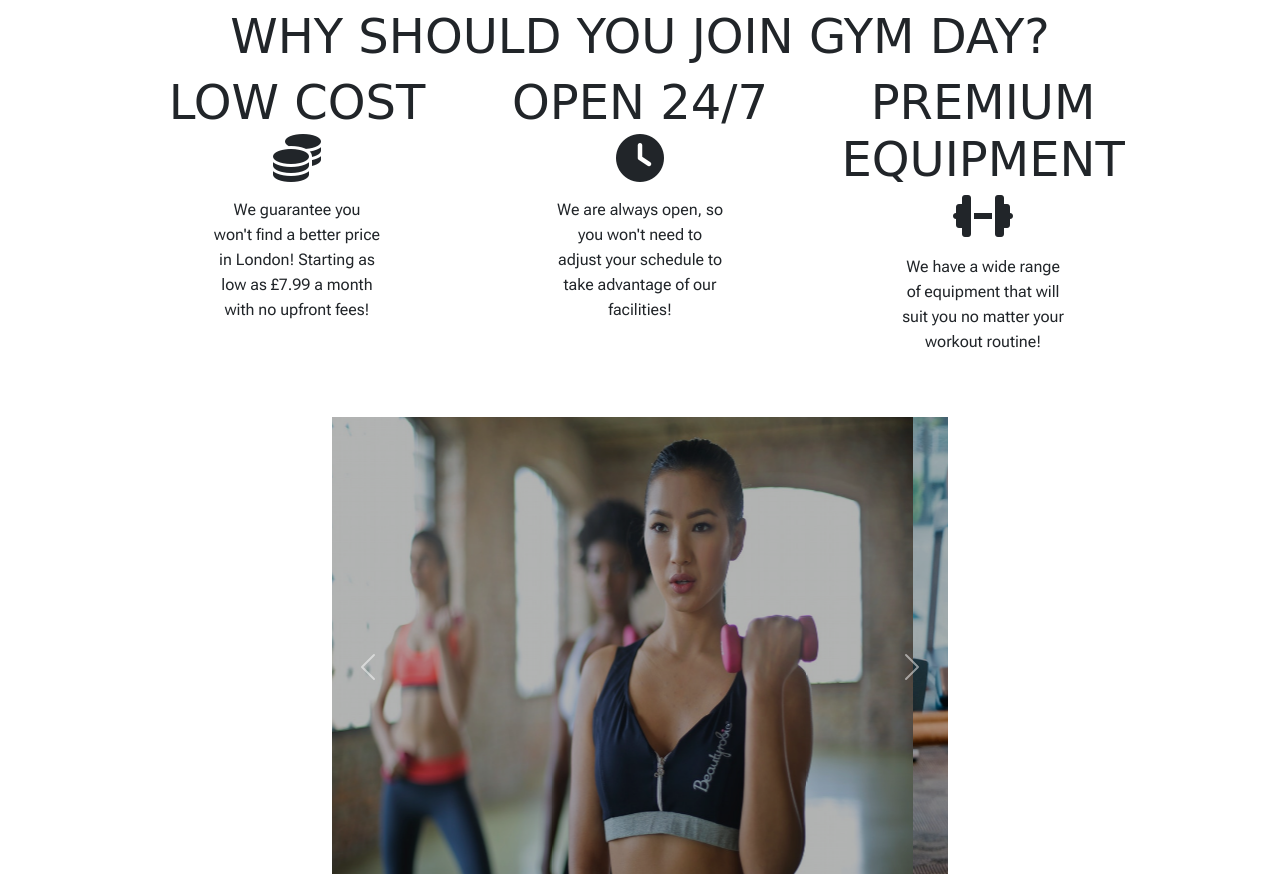
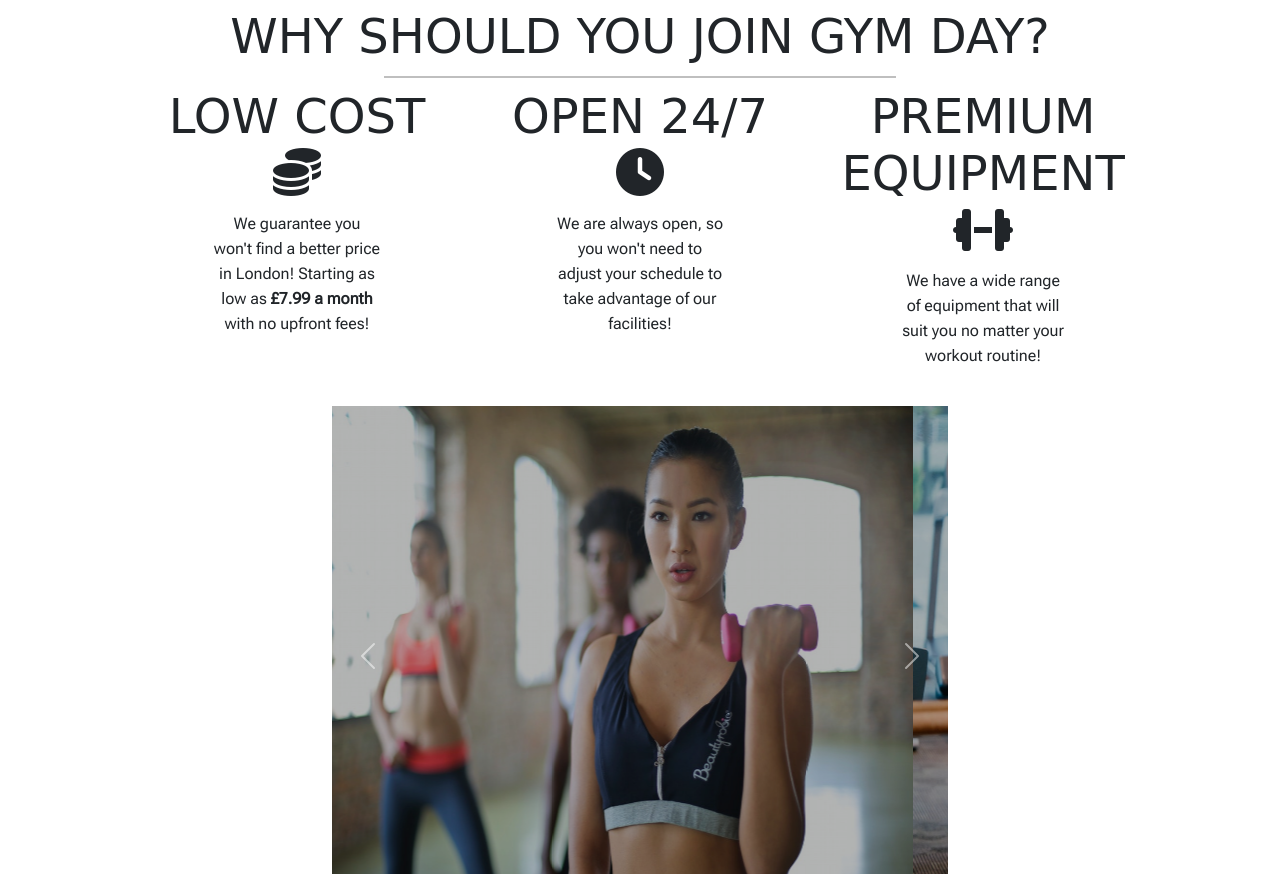
Before and after one commit to JackDay94/Project1, a plain HTML site: page index.html in a window 1280 px wide. Shown: the part 977-1851 px from the top of the page. Drawn offline with nearby package versions, Linux system fonts and the light colour scheme; a web font is replaced by a local one.

Commit message:
Add hr tag to seperate about us heading with main content and strong tag to highlight membership price

```diff
--- a/assets/css/style.css
+++ b/assets/css/style.css
@@ -143,9 +143,17 @@ h1, h2, h3 {
     text-align: center;
 }
 
+#about-us hr {
+    width: 50%;
+    margin: 10px auto;
+    height: 2px;
+    color:#000;
+    background-color: #000;
+}
+
 #reasons-container {
     width: 100%;
-    margin-bottom: 75px;
+    margin-bottom: 50px;
 }
 
 #low-cost {
--- a/index.html
+++ b/index.html
@@ -53,11 +53,12 @@
     <!-- About us section -->
     <section id="about-us" class="section-padding">
         <h2>Why should you join Gym Day?</h2>
+        <hr>
         <!-- Reasons to join -->
         <div id="reasons-container">
             <div id="low-cost">
                 <h3>Low cost <br><i class="fa-solid fa-coins"></i></h3>
-                <p>We guarantee you won't find a better price in London! Starting as low as £7.99 a month with no upfront fees!</p>
+                <p>We guarantee you won't find a better price in London! Starting as low as <strong>£7.99 a month</strong> with no upfront fees!</p>
             </div>
             <div id="equipment">
                 <h3>Premium equipment <br><i class="fa-solid fa-dumbbell"></i></h3>
```
